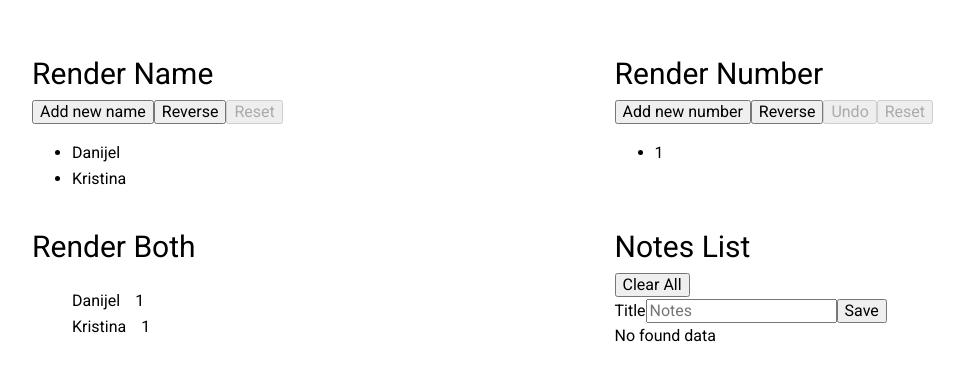
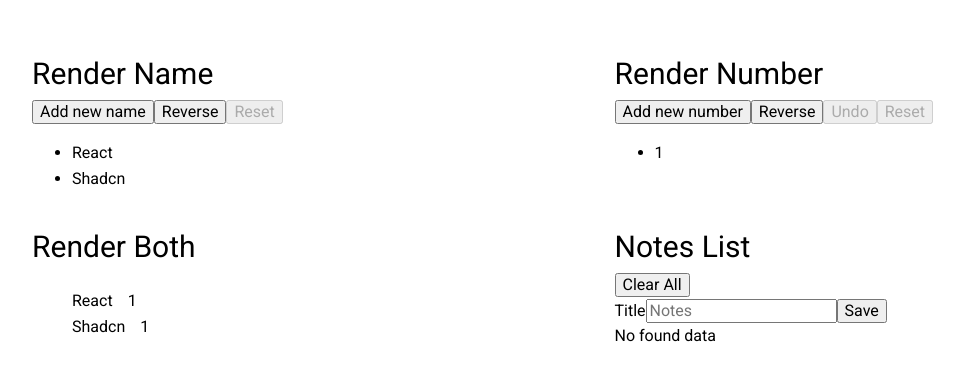
Before and after one commit to danijeldzakula/dashboard, a React (Vite) app: page /test in a window 1280 px wide. Shown: the top 379 px of the page, without its empty margins (33-997 px from the left). Built offline with nearby package versions, Linux system fonts and the light colour scheme.

Commit message:
style: change text of test page

```diff
--- a/src/components/render-list/RenderName.jsx
+++ b/src/components/render-list/RenderName.jsx
@@ -1,7 +1,7 @@
 import { arraysAreEqual } from '@/helpers';
 import { memo, useEffect, useState, useCallback } from 'react';
 
-const initNames = ['Danijel', 'Kristina'];
+const initNames = ['React', 'Shadcn'];
 
 const RenderName = memo(({ setData }) => {
   const [names, setNames] = useState(initNames);
```
